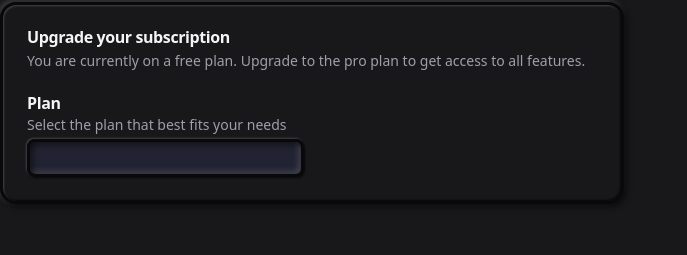
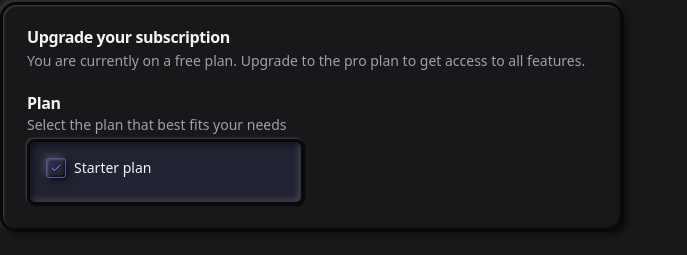
Before and after one commit to Annie-Huang/baseui-neomorphism2.0-component-library, a React (Vite) app: page / in a window 1280 px wide. Shown: the part 950-1205 px from the top of the page, without its empty margins (0-687 px from the left). Built offline with nearby package versions, Linux system fonts and the light colour scheme.

Commit message:
Add the NeuCheckbox section

```diff
--- a/src/App.tsx
+++ b/src/App.tsx
@@ -16,6 +16,7 @@ import Input from './components/Input.tsx';
 import { TabsList, TabsPanel, TabsRoot, TabsTab } from './components/Tabs.tsx';
 import { Pause, Play, SkipBack, SkipForward } from 'lucide-react';
 import { useState } from 'react';
+import NeuCheckbox from './components/Checkbox.tsx';
 
 function App1() {
   return (
@@ -206,7 +207,15 @@ function App() {
                       'flex flex-col p-4 rounded-lg cursor-pointer transition-all border-3 border-border duration-350 ' +
                       `${selectedPlan === 'starter' ? 'bg-primary/10 shadow-inset' : 'bg-background shadow-raised'}`
                     }
-                  ></div>
+                  >
+                    <div className='flex items-center space-x-2 mb-2'>
+                      <NeuCheckbox
+                        id='starter-plan'
+                        checked={selectedPlan === 'starter'}
+                      />
+                      <span className='text-sm'>Starter plan</span>
+                    </div>
+                  </div>
                 </div>
               </div>
             </CardContent>
```
